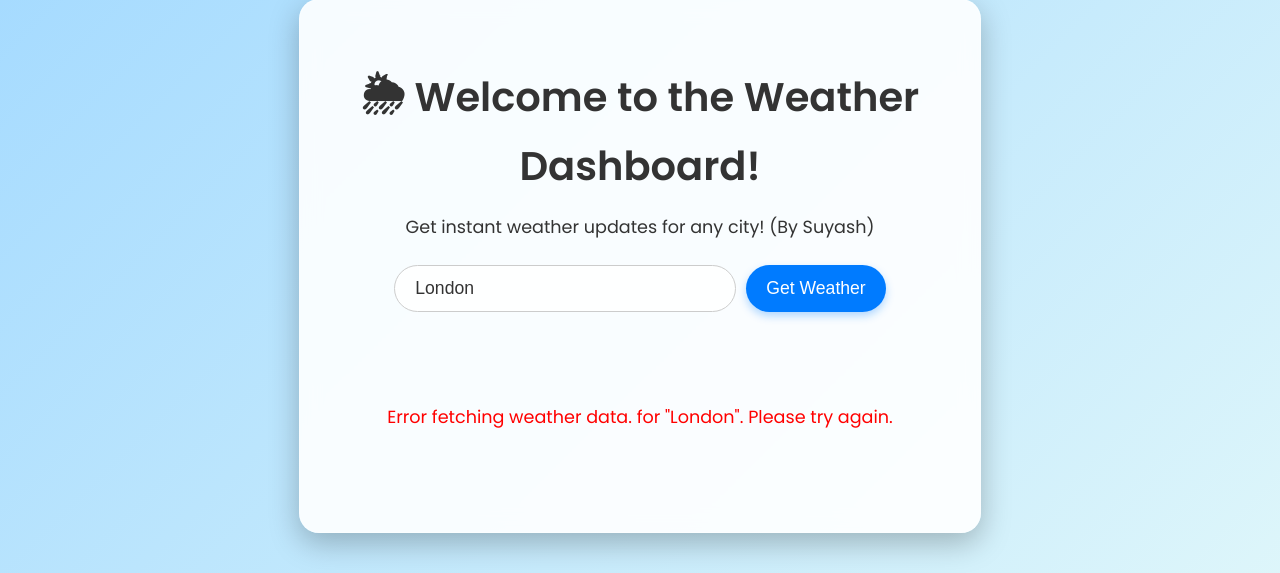
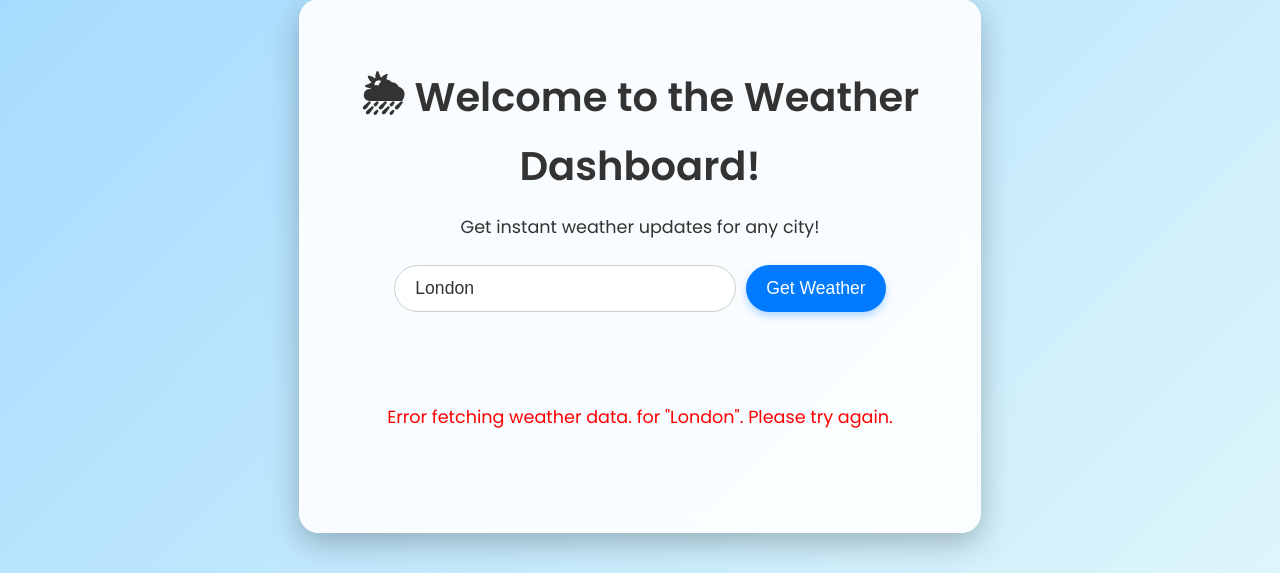
Before and after one commit to suyashskumar/weather-dashboard, a Flask app: page / in a window 1280 px wide. Shown: the part 134-707 px from the top of the page. Run offline with Flask 3, Linux system fonts and the light colour scheme; data that the repository does not hold is empty.

Commit message:
Update index.html

```diff
--- a/templates/index.html
+++ b/templates/index.html
@@ -338,7 +338,7 @@
 <body>
     <div class="container">
         <h1><span role="img" aria-label="Weather">🌦</span> Welcome to the Weather Dashboard!</h1>
-        <p>Get instant weather updates for any city! (By Suyash)</p>
+        <p>Get instant weather updates for any city!</p>
 
         <div class="input-group">
             <input type="text" id="cityInput" placeholder="Enter city name (e.g., London)" list="citySuggestions">
```
